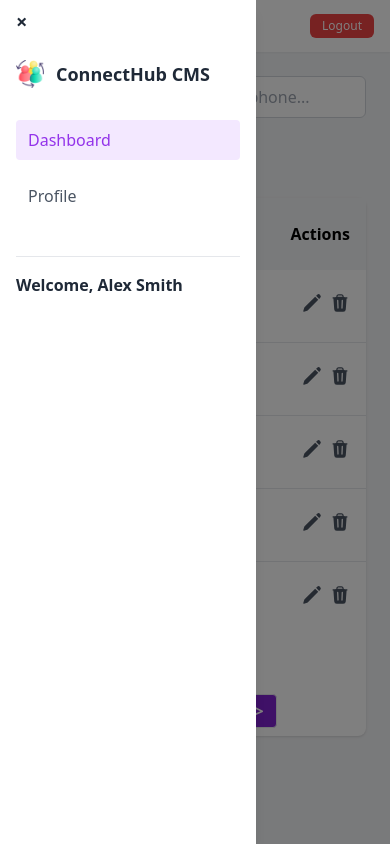
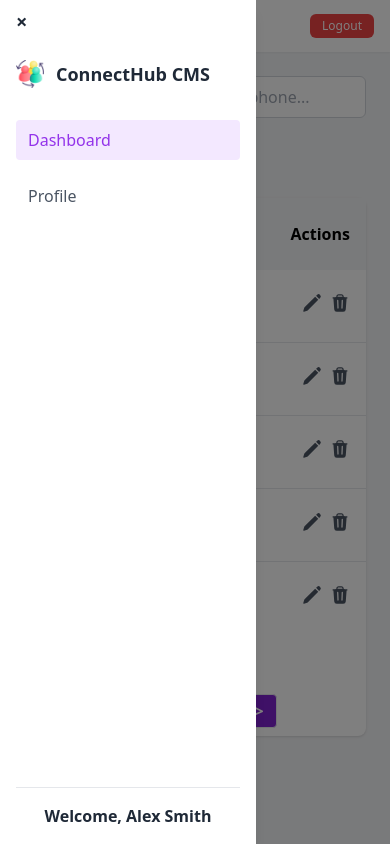
Before and after one commit to muhammadanascode/contact-management-frontend, a React (Create React App) app: page / in a window 390 px wide. Both pictures are taken after a click on the button 28 px from the left and 26 px from the top of the page. Built offline with nearby package versions, Linux system fonts and the light colour scheme.

Commit message:
fix: Enhance Sidebar layout for better usability and alignment

```diff
--- a/src/components/Sidebar.js
+++ b/src/components/Sidebar.js
@@ -18,9 +18,9 @@ const Sidebar = ({ isOpen, onClose }) => {
 
             {/* Sidebar */}
             {isOpen && (
-                <div className="sm:hidden fixed left-0 top-0 h-full w-64 bg-white shadow-lg z-50 pt-2 px-4">
+                <div className="sm:hidden fixed left-0 top-0 h-full w-64 bg-white shadow-lg z-50 pt-2 px-4 flex flex-col">
                     <button
-                        className="mb-6 text-gray-800 text-xl font-bold"
+                        className="mb-6 text-gray-800 text-xl font-bold text-left"
                         onClick={onClose}
                     >
                         &times;
@@ -38,7 +38,7 @@ const Sidebar = ({ isOpen, onClose }) => {
                         </h1>
                     </div>
 
-                    <nav className="flex flex-col gap-4">
+                    <nav className="flex flex-col gap-4 flex-1">
                         <NavLink
                             to="/"
                             className={({ isActive }) =>
@@ -67,8 +67,8 @@ const Sidebar = ({ isOpen, onClose }) => {
                     </nav>
 
                     {/* Profile Section */}
-                    <div className="mt-10 border-t pt-4">
-                        <h2 className="text-md font-semibold mb-4 text-gray-800">
+                    <div className="mt-auto border-t pt-4">
+                        <h2 className="text-md font-semibold mb-4 text-gray-800 text-center">
                             Welcome, Alex Smith
                         </h2>
                     </div>
```
